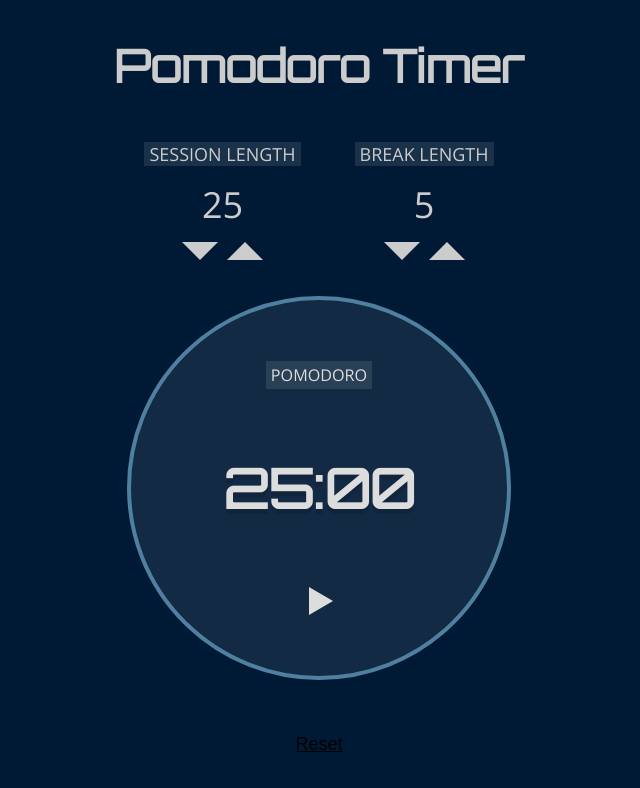
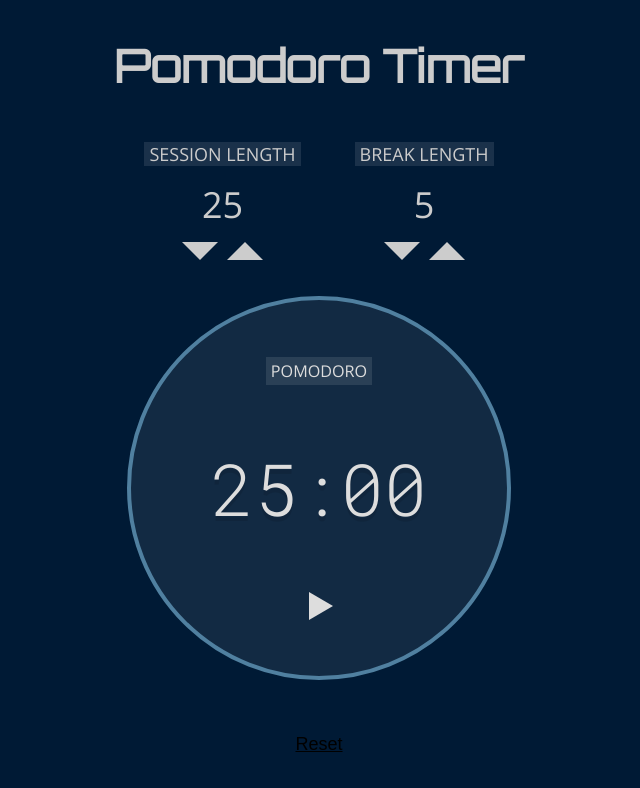
Before and after one commit to theschmocker/pomodoro, a plain HTML site: page index.html in a window 1280 px wide. Shown: the whole page, without its empty margins (321-961 px from the left). Drawn offline with nearby package versions, Linux system fonts and the light colour scheme.

Commit message:
switch to a monospace font for the timer

```diff
--- a/assets/styles.css
+++ b/assets/styles.css
@@ -121,8 +121,9 @@ h1 {
     align-items: center;
     flex: 1;
     margin: 0;
-    font-family: 'Orbitron';
-    font-size: 3rem;
+    font-family: 'Roboto Mono';
+    font-weight: 300;
+    font-size: 4rem;
     text-shadow: 0 5px 0 rgba(0, 0, 0, 0.1);
 }
 
--- a/index.html
+++ b/index.html
@@ -3,7 +3,7 @@
     <head>
         <meta charset="UTF-8">
         <title>Pomodoro Timer</title>
-        <link href="https://fonts.googleapis.com/css?family=Open+Sans|Orbitron" rel="stylesheet">
+        <link href="https://fonts.googleapis.com/css?family=Open+Sans|Orbitron|Roboto+Mono:300&text=0123456789:" rel="stylesheet">
         <link rel="stylesheet" href="assets/styles.css">
     </head>
     <body>
```
